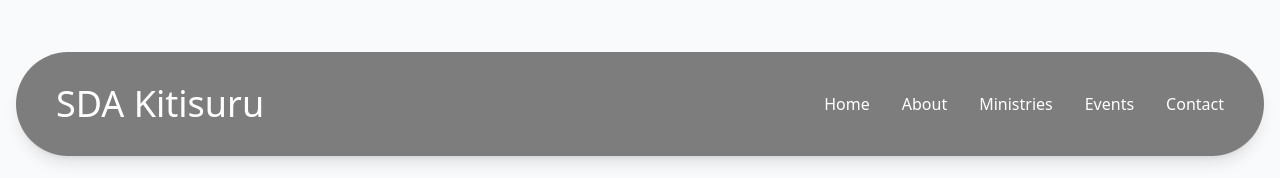
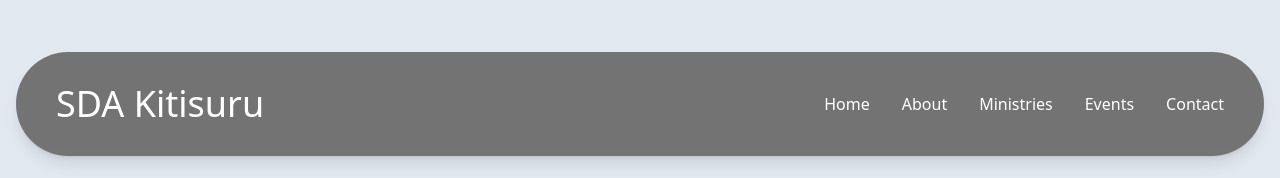
Before and after one commit to Griffin-Ndede/Kitisuru_SDA, a React (Vite) app: page /ministries in a window 1280 px wide. Shown: the top 178 px of the page. Built offline with nearby package versions, Linux system fonts and the light colour scheme.

Commit message:
changes to the ministries page

```diff
--- a/src/Components/Navbar.jsx
+++ b/src/Components/Navbar.jsx
@@ -13,7 +13,7 @@ function Navbar() {
           <div className="flex items-center justify-between">
             {/* Logo and Church Name - Always visible */}
             <div className="flex items-center space-x-3">
-              <span className="text-2xl sm:text-4xl text-white">SDA Kitisuru</span>
+             <Link to="/"> <span className="text-2xl sm:text-4xl text-white">SDA Kitisuru</span></Link>
             </div>
 
             {/* Desktop Navigation - Hidden on mobile */}
--- a/src/Pages/Ministries.jsx
+++ b/src/Pages/Ministries.jsx
@@ -165,7 +165,7 @@ const Ministries = () => {
   return (
     <>
       <Navbar/>
-      <section className="py-16 bg-gray-50">
+      <section className="py-16 bg-slate-200">
         <div className="container mx-auto px-4">
           <h2 className="text-4xl md:text-6xl font-bold text-center mb-4 mt-32">
             Our Ministries
```
